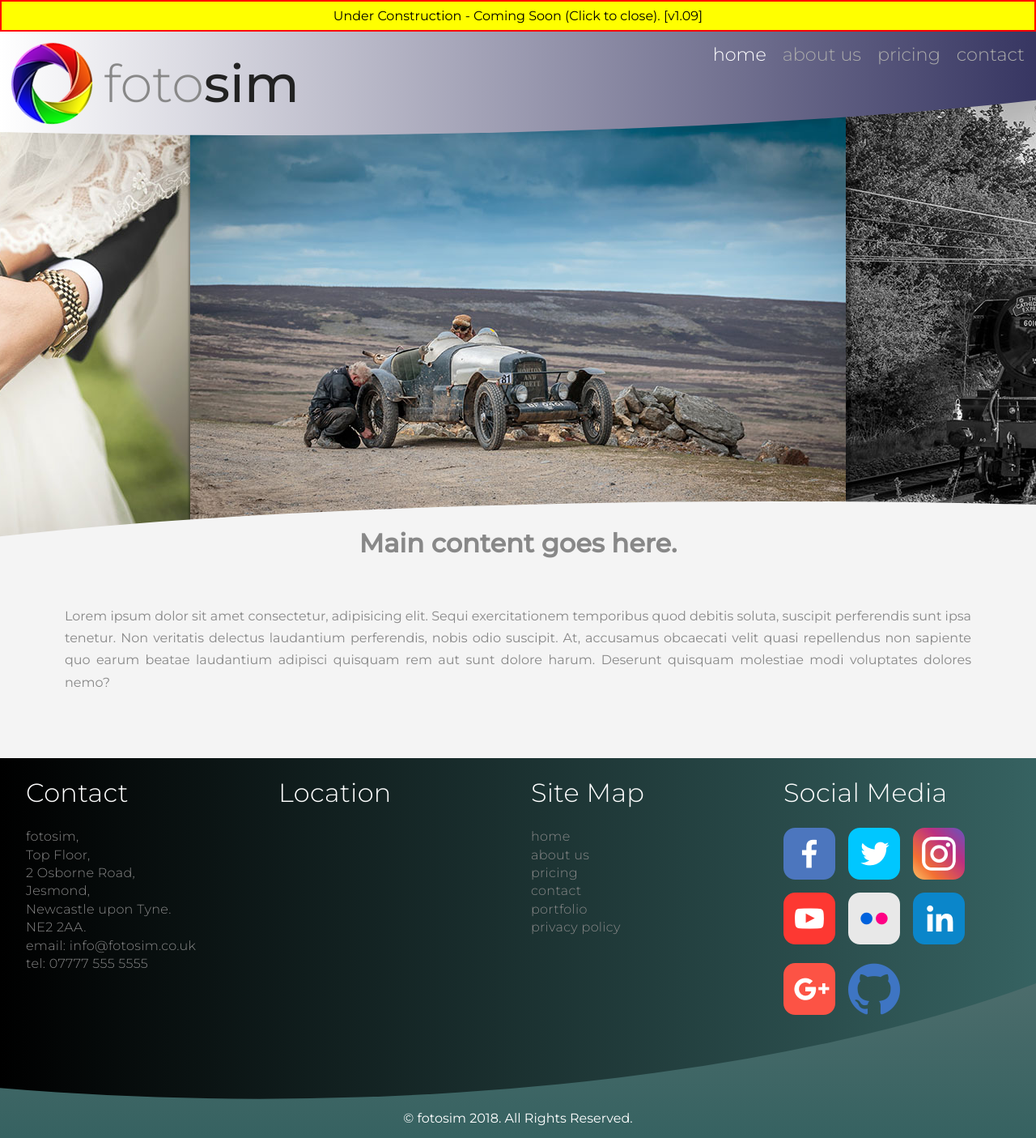
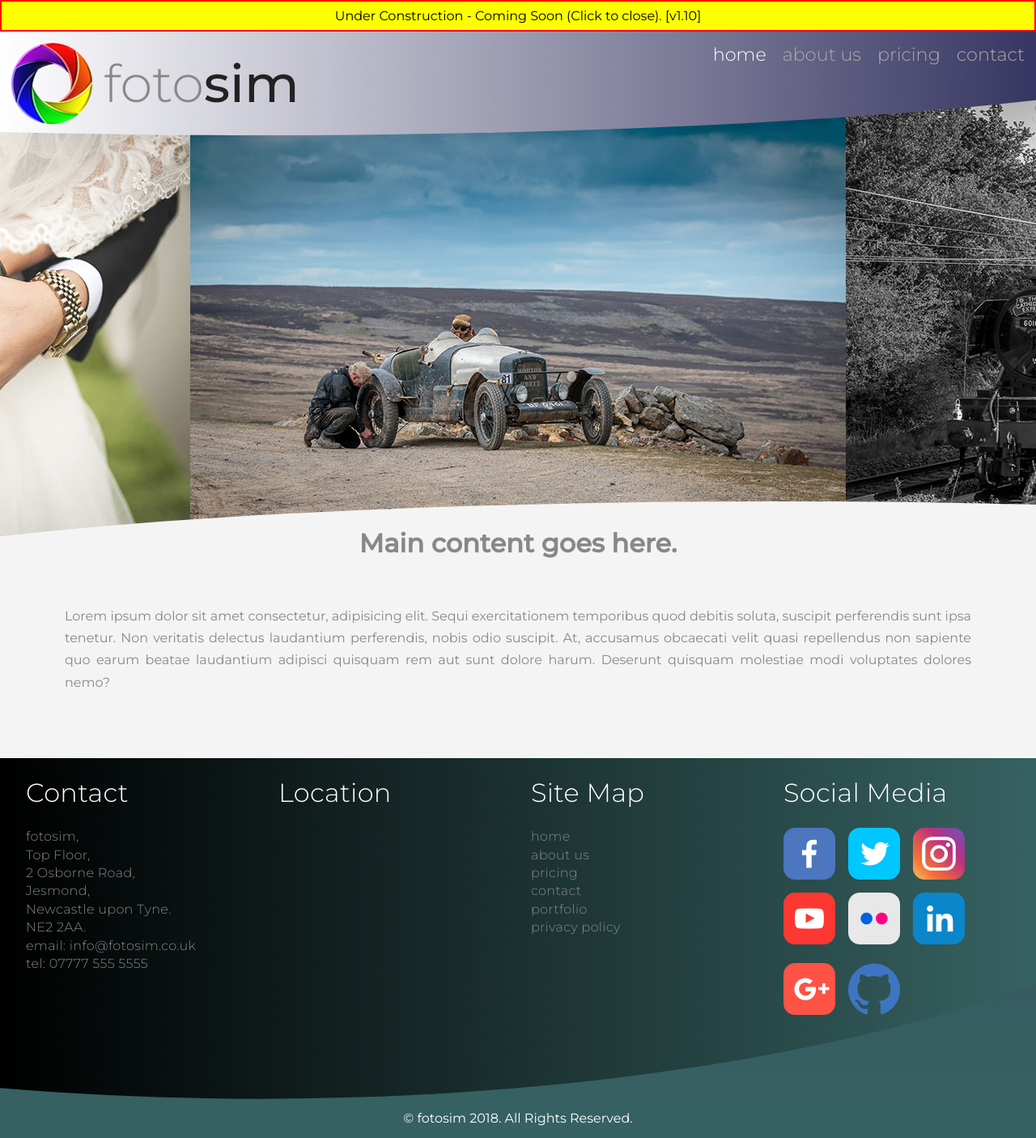
Before and after one commit to fotoSim/fotosim, a PHP site: page /index.html in a window 1280 px wide. Shown: the whole page at 81% size. Run offline with PHP 8.4, Linux system fonts and the light colour scheme; grey boxes are pictures that could not be loaded.

Commit message:
Tweaked animation timing and removed drop shadow from showcase. [1.10]

```diff
--- a/css/main.css
+++ b/css/main.css
@@ -67,13 +67,15 @@
 }
 
 .imgAppear {
-  -webkit-animation: fadeInBottomToTop 1.5s ease-in;
-          animation: fadeInBottomToTop 1.5s ease-in;
+  -webkit-animation: fadeInBottomToTop 1.666s ease-in;
+          animation: fadeInBottomToTop 1.666s ease-in;
+  will-change: transform;
 }
 
 .imgDisappear {
-  -webkit-animation: fadeOut 1.5s ease-in;
-          animation: fadeOut 1.5s ease-in;
+  -webkit-animation: fadeOut 1.666s ease-in;
+          animation: fadeOut 1.666s ease-in;
+  will-change: transform;
 }
 
 .imgInvisible {
@@ -90,9 +92,8 @@
 body {
   font-family: "Montserrat", sans-serif;
   font-weight: 400;
-  overflow-x: hidden;
-  background: -webkit-gradient(linear, left top, left bottom, from(#373662), color-stop(#888888), to(#366261));
-  background: linear-gradient(to bottom, #373662, #888888, #366261);
+  background: -webkit-gradient(linear, left top, left bottom, from(#373662), to(#366261));
+  background: linear-gradient(to bottom, #373662, #366261);
 }
 
 #underConstruction {
@@ -185,8 +186,7 @@ figure {
 }
 
 figure img {
-  -webkit-box-shadow: 2px 2px 2px 4px rgba(0, 0, 0, 0.3);
-          box-shadow: 2px 2px 2px 4px rgba(0, 0, 0, 0.3);
+  z-index: -1;
 }
 
 figure img:nth-child(1) {
@@ -196,6 +196,8 @@ figure img:nth-child(1) {
 }
 
 figure img:nth-child(2) {
+  -ms-grid-column-align: center;
+      justify-self: center;
   z-index: -1;
 }
 
--- a/css/main.scss
+++ b/css/main.scss
@@ -29,14 +29,16 @@
   }
 }
 
-$animationTime: 1.5s;
+// Animation Classes
+$animationTime: 1.666s;
 
-// Animation Classes
 .imgAppear {
   animation: fadeInBottomToTop $animationTime ease-in;
+  will-change: transform;
 }
 .imgDisappear {
   animation: fadeOut $animationTime ease-in;
+  will-change: transform;
 }
 .imgInvisible {
   opacity: 0;
@@ -60,8 +62,7 @@ $colorE: #222222;
 body {
   font-family: "Montserrat", sans-serif;
   font-weight: 400;
-  overflow-x: hidden;
-  background: linear-gradient(to bottom, $colorB, $colorC, $colorD);
+  background: linear-gradient(to bottom, $colorB, $colorD);
 }
 
 // Under Construction banner
@@ -143,12 +144,14 @@ figure {
   justify-content: center;
 
   img {
-    box-shadow: 2px 2px 2px 4px rgba(0, 0, 0, 0.3);
+    z-index: -1;
+
     &:nth-child(1) {
       justify-self: end;
       z-index: -2;
     }
     &:nth-child(2) {
+      justify-self: center;
       z-index: -1;
     }
     &:nth-child(3) {
--- a/index.html
+++ b/index.html
@@ -13,7 +13,7 @@
 </head>
 
 <body>
-    <div id="underConstruction">Under Construction - Coming Soon (Click to close). [v1.09]</div>
+    <div id="underConstruction">Under Construction - Coming Soon (Click to close). [v1.10]</div>
     <header>
         <img src="img/logo.png" alt="logo">
         <h1 class="foto">foto</h1>
--- a/js/main.js
+++ b/js/main.js
@@ -18,8 +18,8 @@ function main() {
 
   // Start gallery showcase animations
   setInterval(() => startAnimation(images[0]), timeout);
-  setInterval(() => startAnimation(images[1]), timeout * 1.01);
-  setInterval(() => startAnimation(images[2]), timeout * 1.02);
+  setInterval(() => startAnimation(images[1]), timeout);
+  setInterval(() => startAnimation(images[2]), timeout);
 }
 
 function getRandomImage() {
```
Also changed, not shown: 1 other file.
